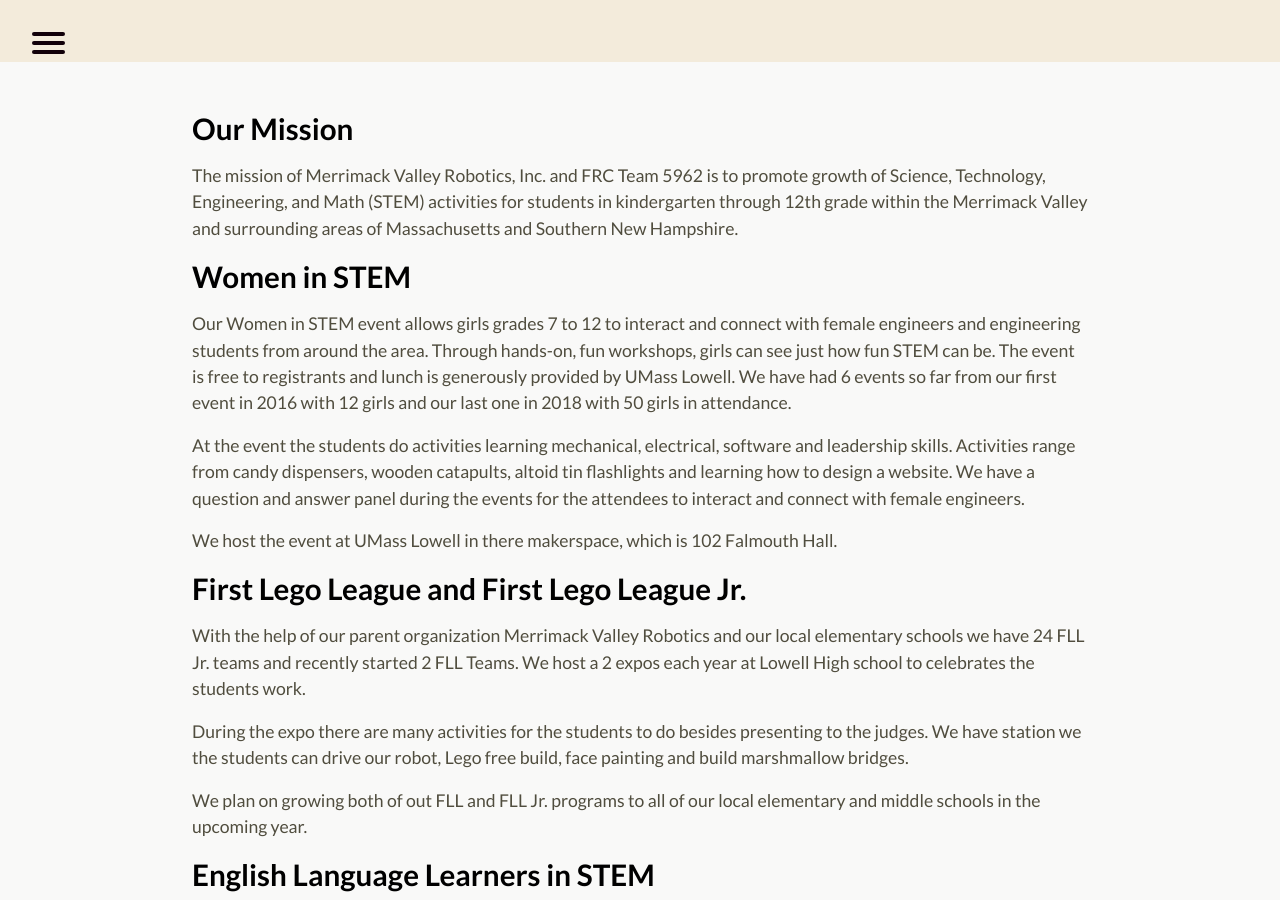
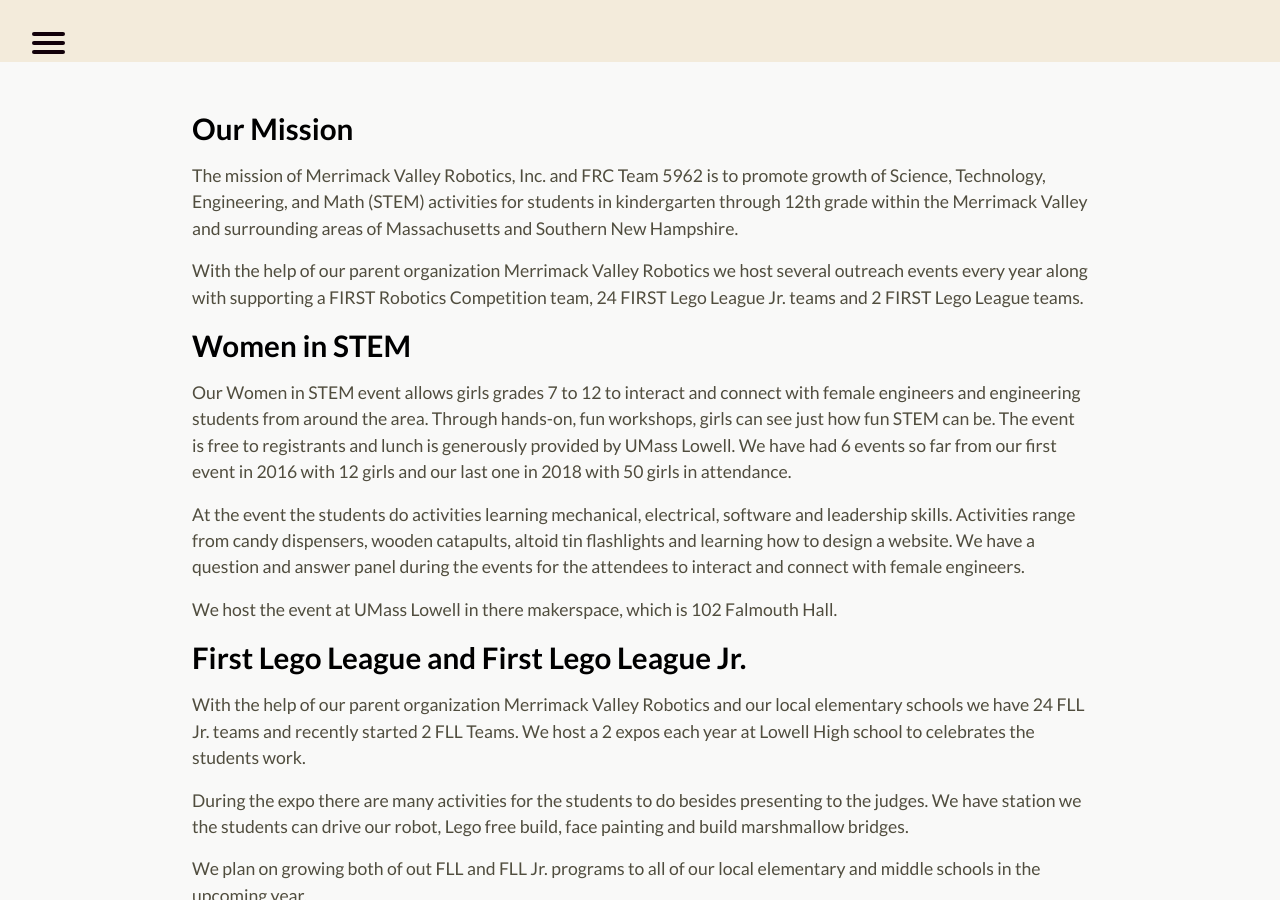
Before and after one commit to perSEVERE-5962/frc5962, a Jekyll site: the page built from outreach.md, in a window 1280 px wide and 900 px high, scrolled down 478 px. Built offline with Jekyll 4.4.1, drawn with Linux system fonts in a browser that asks for light colours.

Commit message:
Updated Outreach

```diff
--- a/outreach.md
+++ b/outreach.md
@@ -4,6 +4,8 @@
 
 ## Our Mission
 The mission of Merrimack Valley Robotics, Inc. and FRC Team 5962 is to promote growth of Science, Technology, Engineering, and Math (STEM) activities for students in kindergarten through 12th grade within the Merrimack Valley and surrounding areas of Massachusetts and Southern New Hampshire.
+
+With the help of our parent organization Merrimack Valley Robotics we host several outreach events every year along with supporting a FIRST Robotics Competition team, 24 FIRST Lego League Jr. teams and 2 FIRST Lego League teams.
 
 ## Women in STEM
 Our Women in STEM event allows girls grades 7 to 12 to interact and connect with female engineers and engineering students from around the area. Through hands-on, fun workshops, girls can see just how fun STEM can be. The event is free to registrants and lunch is generously provided by UMass Lowell. We have had 6 events so far from our first event in 2016 with 12 girls and our last one in 2018 with 50 girls in attendance.
```
